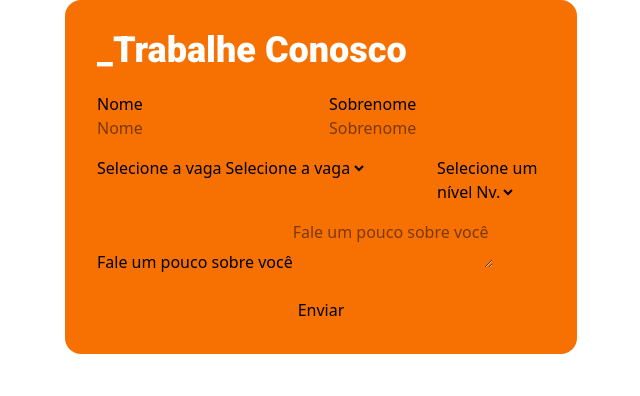
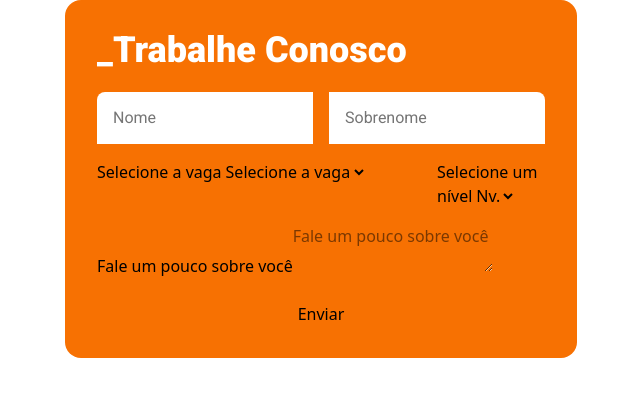
Before and after one commit to allangdasilva/challenge-react-itau, a React (Vite) app: page / in a window 1280 px wide. Shown: the top 396 px of the page, without its empty margins (319-959 px from the left). Built offline with nearby package versions, Linux system fonts and the light colour scheme.

Commit message:
Estilizar o componente InputField

```diff
--- a/src/ui/form-fields/InputField.tsx
+++ b/src/ui/form-fields/InputField.tsx
@@ -5,22 +5,27 @@ const InputField = ({
   type,
   name,
   placeholder,
+  rounded,
   ...props
 }: {
   label: string;
   type: string;
   name: string;
   placeholder: string;
+  rounded?: string;
 }) => {
   return (
     <div>
-      <label htmlFor={name}>{label}</label>
+      <label className="sr-only" htmlFor={name}>
+        {label}
+      </label>
       <input
         {...props}
         type={type}
         id={name}
         name={name}
         placeholder={placeholder}
+        className={`${rounded} w-full p-4 outline-0 font-body placeholder:font-body placeholder:text-placeholder focus:outline-2 focus:outline-secondary bg-light`}
       />
     </div>
   );
--- a/src/ui/forms/InterviewForm.tsx
+++ b/src/ui/forms/InterviewForm.tsx
@@ -16,12 +16,14 @@ const InterviewForm = () => {
             type="text"
             name="first-name"
             placeholder="Nome"
+            rounded="max-sm:rounded-t-lg sm:rounded-tl-lg"
           />
           <InputField
             label="Sobrenome"
             type="text"
             name="last-name"
             placeholder="Sobrenome"
+            rounded="sm:rounded-tr-lg"
           />
         </div>
 
```
